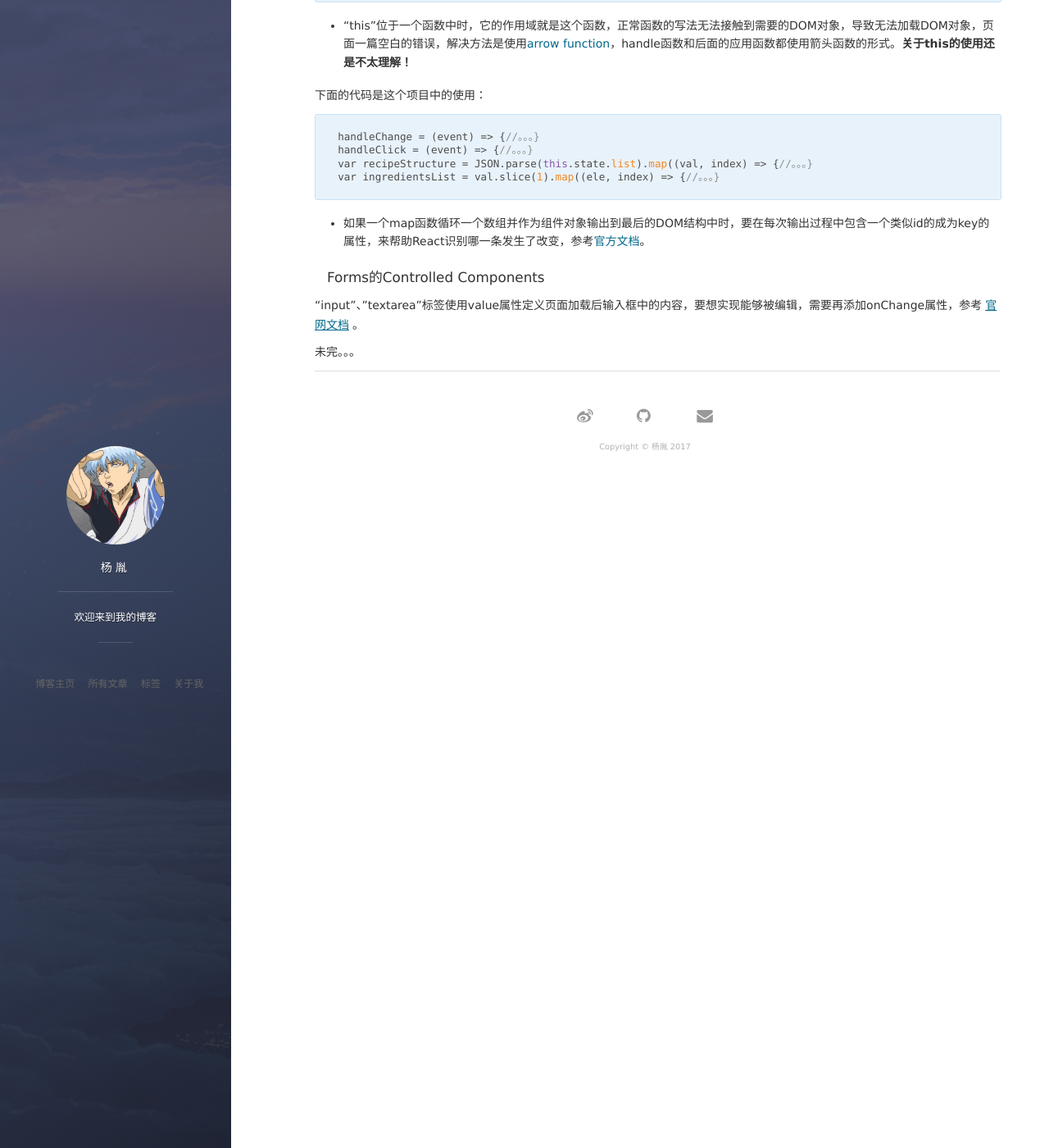
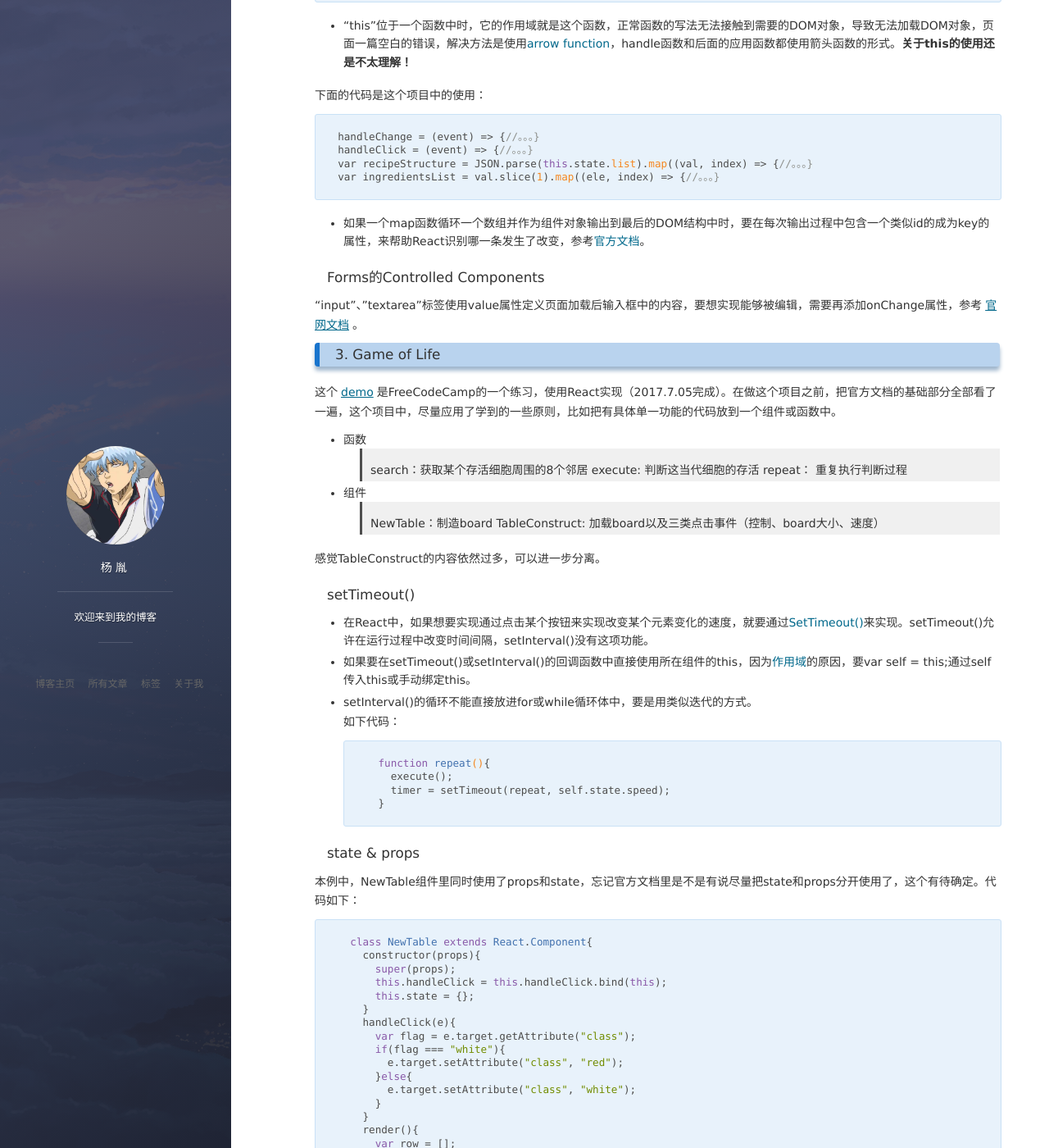
Before and after one commit to ginnko/old-blog, a Jekyll site: the page built from _posts/2017-06-19-React learn.md, in a window 1280 px wide and 1400 px high, scrolled down 3712 px. Shown: the whole window at 82% size. Built offline with Jekyll 4.4.1, drawn with Linux system fonts in a browser that asks for light colours; nearby versions of some CDN libraries; Markdown is read by kramdown in place of the engine named in the settings; comment, search, counter and statistics services are not loaded; some of the changed text lies outside the part shown.

Commit message:
add something new

```diff
--- a/_posts/2017-06-19-React learn.md
+++ b/_posts/2017-06-19-React learn.md
@@ -14,7 +14,7 @@ tag: React
 
 ### 2. 问题
 - 不太清楚React具体能做什么
-> 在下面的想法中，有模糊的描述，感觉还需要做更多的练习才能体会。
+> 通过这段时间的练习，感觉React确实很适合UI，大神们说的没错。
 
 - 教程里有个使用Promise的例子，虽然明白Promise最主要的有点就是将执行过程和结果分开，但是并没有觉得这有什么特别好处，只是看起来更清晰了？关于Promise的部分参考了[廖大角虫的教程](http://www.liaoxuefeng.com/wiki/001434446689867b27157e896e74d51a89c25cc8b43bdb3000/0014345008539155e93fc16046d4bb7854943814c4f9dc2000)。
 - 当使用setInterval()和Ajax的同时使用了bind（）函数，不太理解这个地方。
@@ -158,7 +158,75 @@ tag: React
 #### Forms的Controlled Components
 "input"、"textarea"标签使用value属性定义页面加载后输入框中的内容，要想实现能够被编辑，需要再添加onChange属性，参考[官网文档](https://facebook.github.io/react/docs/forms.html#default-value)。
 
+### 3. Game of Life
+这个[demo](https://codepen.io/ginnko/full/YQvVRw/)是FreeCodeCamp的一个练习，使用React实现（2017.7.05完成）。在做这个项目之前，把官方文档的基础部分全部看了一遍，这个项目中，尽量应用了学到的一些原则，比如把有具体单一功能的代码放到一个组件或函数中。
 
+- 函数
+> search：获取某个存活细胞周围的8个邻居
+> execute: 判断这当代细胞的存活
+> repeat： 重复执行判断过程
 
+- 组件
+> NewTable：制造board
+> TableConstruct: 加载board以及三类点击事件（控制、board大小、速度）
+
+感觉TableConstruct的内容依然过多，可以进一步分离。
+#### setTimeout()
+- 在React中，如果想要实现通过点击某个按钮来实现改变某个元素变化的速度，就要通过[SetTimeout()](https://stackoverflow.com/questions/1280263/changing-the-interval-of-setinterval-while-its-running)来实现。setTimeout()允许在运行过程中改变时间间隔，setInterval()没有这项功能。
+- 如果要在setTimeout()或setInterval()的回调函数中直接使用所在组件的this，因为[作用域](https://stackoverflow.com/questions/26348557/issue-accessing-state-inside-setinterval-in-react-js)的原因，要var self = this;通过self传入this或手动绑定this。
+- setInterval()的循环不能直接放进for或while循环体中，要是用类似迭代的方式。
+如下代码：
+
+		function repeat(){
+		  execute();
+		  timer = setTimeout(repeat, self.state.speed);
+		}
+
+#### state & props
+本例中，NewTable组件里同时使用了props和state，忘记官方文档里是不是有说尽量把state和props分开使用了，这个有待确定。代码如下：
+
+	  class NewTable extends React.Component{
+	    constructor(props){
+	      super(props);
+	      this.handleClick = this.handleClick.bind(this);
+	      this.state = {};
+	    }
+	    handleClick(e){
+	      var flag = e.target.getAttribute("class");
+	      if(flag === "white"){
+	        e.target.setAttribute("class", "red");
+	      }else{
+	        e.target.setAttribute("class", "white");
+	      }
+	    }
+	    render(){
+	      var row = [];
+	      var rowLen = this.props.rowNumber;
+	      var columnLen = this.props.columnNumber;
+	      var key = 0;
+	      var flag = 0;
+	      for(let j = 0; j<rowLen; j++){
+	        var tableData = [];
+	        for(let i = 0; i<columnLen; i++){
+	          if(start === 0){
+	            flag = Math.round(Math.random());
+	          }else{
+	            flag = 0;
+	          }
+	          tableData.push(<td id={key++} r={0} onClick={this.handleClick} className={flag===0?"white":"red"} role="button"></td>);
+	        }
+	        row.push(<tr>{tableData}</tr>);
+	      }
+	      start = 1;
+	      return <tbody>{row}</tbody>;
+	    }
+	  }
+
+#### 关于jQuery和DOM的操作
+- 使用jQuery删除属性，方法：`$("p").removeAttr("id");`即可成功删除id属性。
+- DOM元素使用`getAttribute()`和`setAttribute()`两个函数来操作属性；而jQuery使用`.attr()`来操作属性
+
+#### JSX中的属性名称
+官方文档中，有说JSX属性名称使用驼峰命名法，这个项目中NewTable组件里的这行代码`tableData.push(<td id={key++} r={0} onClick={this.handleClick} className={flag===0?"white":"red"} role="button"></td>);`最开始属性名**r**是写作**relive**但是在后面获取时失败，这明明是一个单词，不知道该在哪里驼峰。。。有待确认。
 
 未完。。。
```
